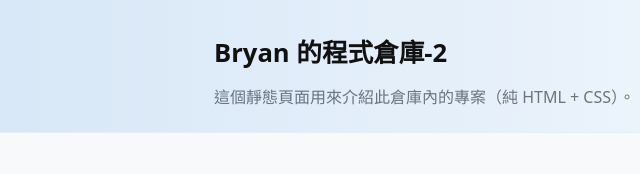
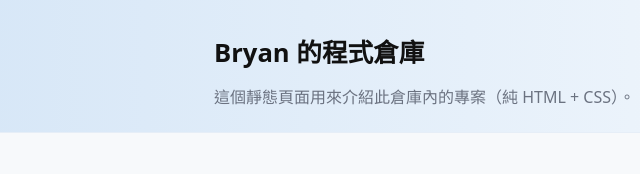
Before and after one commit to Bryan-9603012/Bryan, a plain HTML site: page index.html in a window 1280 px wide. Shown: the top 174 px of the page, 0-640 px from the left. Drawn offline with Linux system fonts and the light colour scheme.

Commit message:
Update header title in index.html

```diff
--- a/index.html
+++ b/index.html
@@ -9,7 +9,7 @@
 <body>
   <header class="site-header">
     <div class="container">
-      <h1>Bryan 的程式倉庫-2</h1>
+      <h1>Bryan 的程式倉庫</h1>
       <p class="tagline">這個靜態頁面用來介紹此倉庫內的專案（純 HTML + CSS）。</p>
     </div>
   </header>
```
